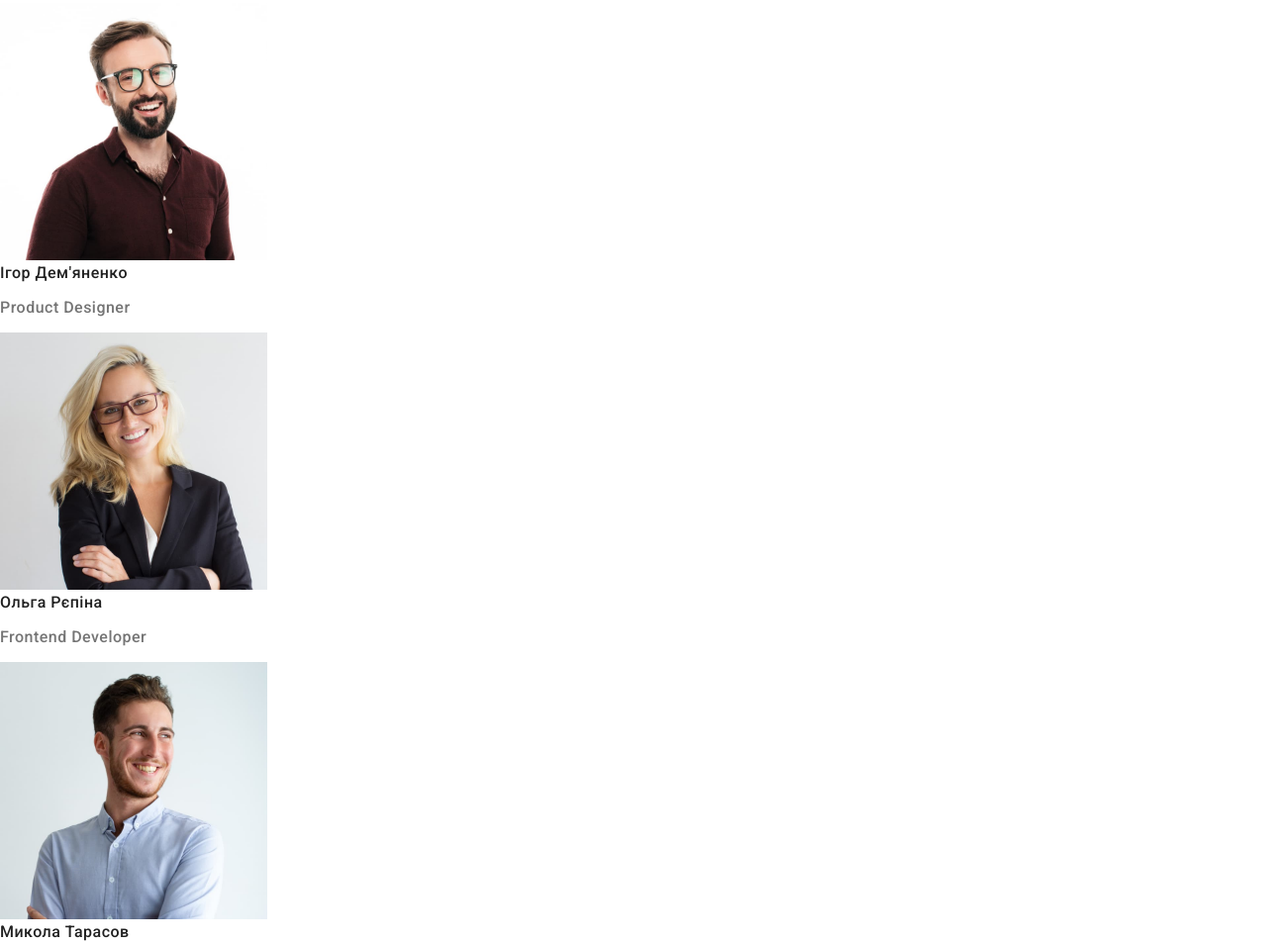
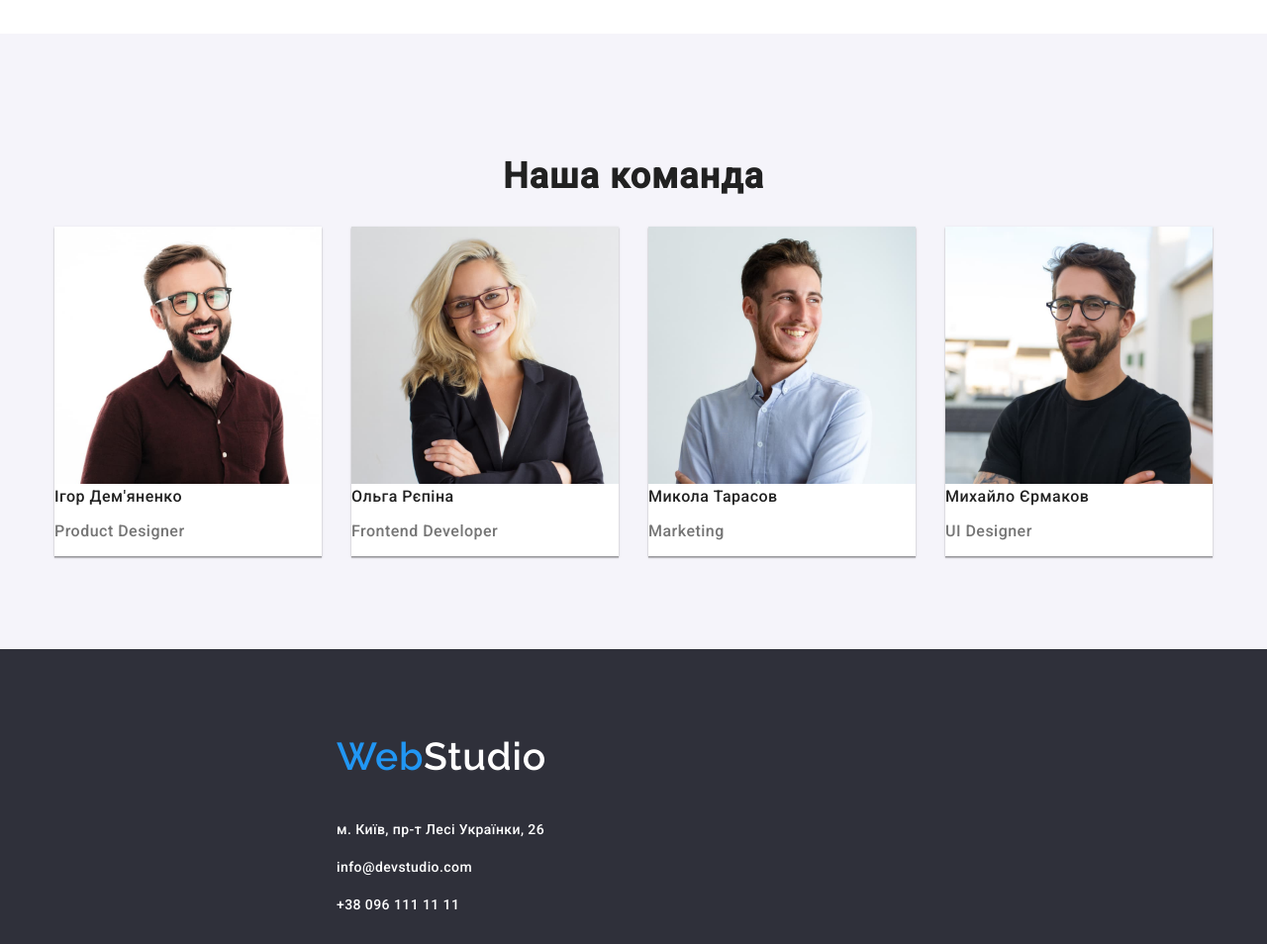
Before and after one commit to Jefboov/WebStudio, a plain HTML site: page index.html in a window 1280 px wide. Shown: the part 1413-2367 px from the top of the page at 99% size. Drawn offline with nearby package versions, Linux system fonts and the light colour scheme.

Commit message:
Implemented section team

```diff
--- a/index.html
+++ b/index.html
@@ -80,7 +80,7 @@
         </ul>
       </div>
     </section>
-    <section class="">
+    <section class="about-us">
       <h2 class="sec-2-head">Чим ми займаємося </h2>
       <ul class="list-imges">
         <li>
@@ -95,30 +95,30 @@
       </ul>
     </section>
     <section class="our-team">
-      <h2>Наша команда</h2>
-      <ul class="list">
-        <li>
+      <h2 class="team-h2">Наша команда</h2>
+      <ul class="team-cards">
+        <li class="team-card-1">
 
           <img src="./images/igor1.jpg" alt="працівник ігор" width="270" height="260">
           <h3 class="team-usr">Ігор Дем'яненко</h3>
           <p class="team-prof" lang="en">Product Designer</p>
 
         </li>
-        <li>
+        <li class="team-card-2">
 
           <img src="./images/olga1.jpg" alt="працівник ольга" width="270" height="260">
           <h3 class="team-usr">Ольга Рєпіна</h3>
           <p class="team-prof" lang="en">Frontend Developer</p>
 
         </li>
-        <li>
+        <li class="team-card-3">
 
           <img src="./images/micola1.jpg" alt="працівник микола" width="270" height="260">
           <h3 class="team-usr">Микола Тарасов</h3>
           <p class="team-prof" lang="en">Marketing</p>
 
         </li>
-        <li>
+        <li class="team-card-4">
 
           <img src="./images/misha1.jpg" alt="працівник міша" width="270" height="260">
           <h3 class="team-usr">Михайло Єрмаков</h3>
@@ -129,8 +129,10 @@
     </section>
   </main>
   <footer class="contacts">
-    <a class="link" href="./index.html">
-      <h2 class="logo" lang="en"><span class="head-span">Web</span>Studio</h2>
+    <a class="logo-footer" href="./index.html">
+      <h2>
+        <span class="logo-web-footer">Web</span>Studio
+      </h2>
     </a>
     <ul class="list footer-list">
       <li>
--- a/style.css
+++ b/style.css
@@ -39,11 +39,22 @@
   text-decoration: none;
   color: #212121;
 }
-
+.logo-footer {
+  font-family: 'Raleway';
+  font-style: normal;
+  font-weight: 700;
+  font-size: 26px;
+  line-height: 31px;
+  letter-spacing: 0.03em;
+  text-decoration: none;
+  color: #fffefe;
+}
+.logo-web-footer{
+  color:#2196f3;
+}
 .logo-web {
   color: #2196f3;
 }
-
 .main-menu {
   margin-left: 50px;
 }
@@ -129,20 +140,47 @@
 /*Promo styles end*/
 
 /* Skills styles start*/
-.skills{
+.skills {
   display: flex;
-  align-items:center;
+  align-items: center;
   justify-content: center;
   margin-top: 88px;
   margin-bottom: 94px;
 }
-.skills-list{
+.skills-list {
   display: flex;
   justify-items: center;
   width: 1170px;
   height: 104px;
 }
 /*Skills styles end*/
+
+/*Team styles start*/
+.team-h2 {
+  font-family: 'Roboto';
+  font-style: normal;
+  font-weight: 700;
+  font-size: 36px;
+  line-height: 42px;
+  text-align: center;
+  letter-spacing: 0.03em;
+
+  color: #212121;
+}
+.team-cards {
+  width: 1170px;
+  margin: 0 auto 0;
+  display: flex;
+  justify-content: space-between;
+  align-items: center;
+}
+.our-team {
+  background-color: #f5f4fa;
+  padding: 94px 0;
+  margin: 0;
+  margin-top: 94px;
+}
+/*Team styles end*/
 h2 {
   display: block;
   font-size: 1.5em;
@@ -308,3 +346,27 @@ html {
 .header_link > a {
   color: #757575;
 }
+/*Footer styles start*/
+.team-cards li {
+  background-color: #ffffff;
+  box-shadow: 0px 1px 3px rgba(0, 0, 0, 0.12), 0px 1px 1px rgba(0, 0, 0, 0.14),
+    0px 2px 1px rgba(0, 0, 0, 0.2);
+}
+.team-members h3 {
+  font-weight: 500;
+  font-size: 16px;
+  line-height: 19px;
+  align-items:center
+  color #212121;
+}
+
+.team-members p {
+  font-weight: 400;
+  line-height: 19px;
+  font-size: 16px;
+  text-align: center;
+  letter-spacing: 0.03em;
+
+  color: #757575;
+}
+/*Footer styles end*/
```
